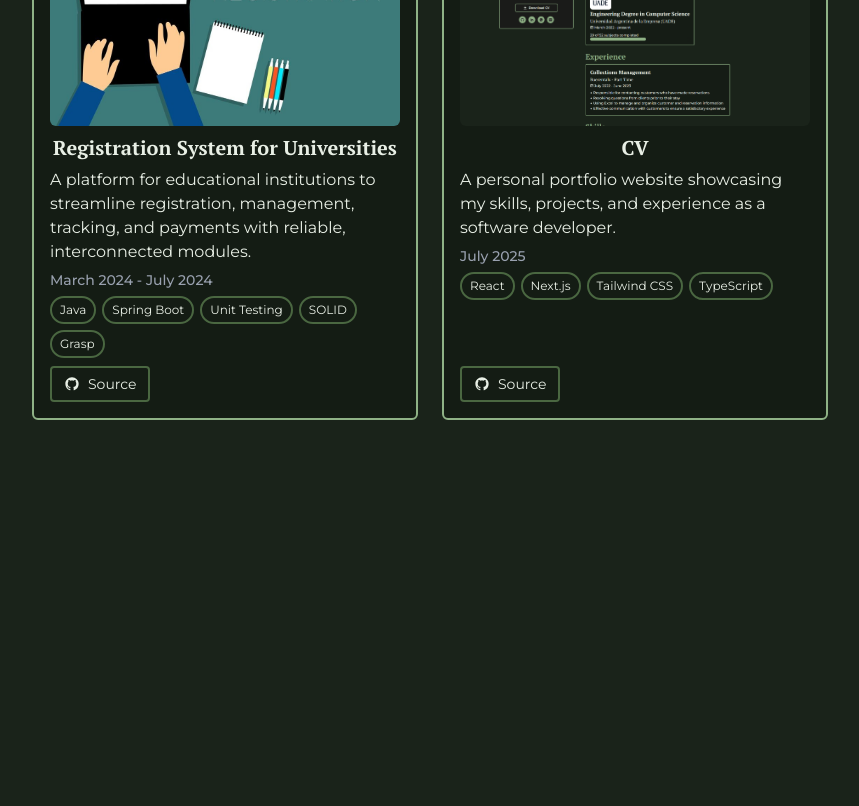
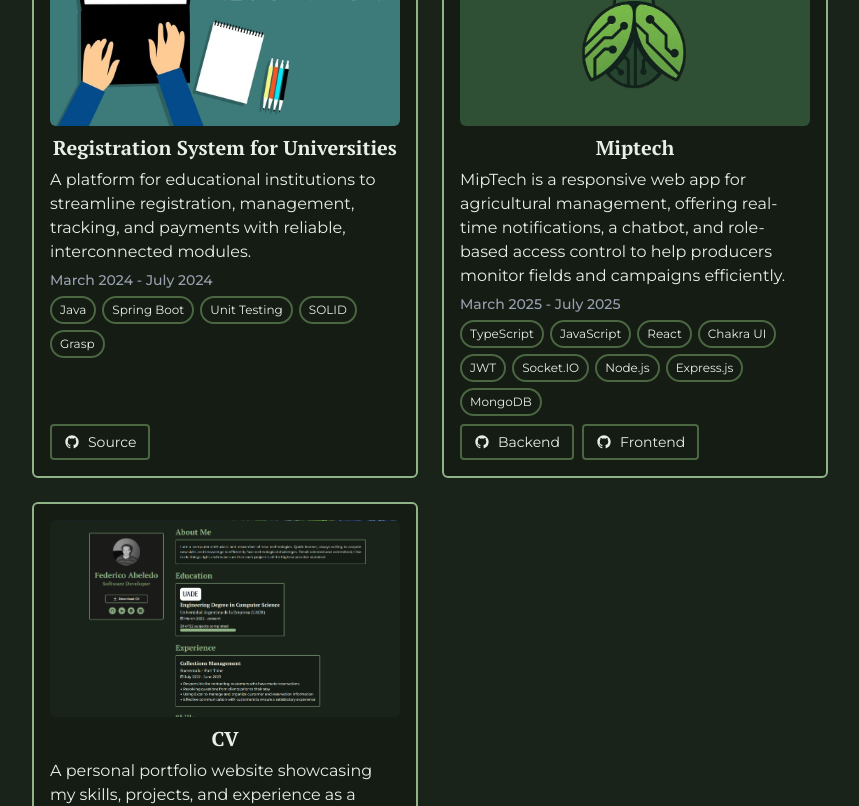
Before and after one commit to fedeabeledo/cv, a Next.js app: page / in a window 1280 px wide. Shown: the part 2980-3786 px from the top of the page, without its empty margins (400-1259 px from the left). Before the commit the page ends 3452 px from the top, so only its background shows below. Built offline with nearby package versions, Linux system fonts and the light colour scheme.

Commit message:
add new project + update cv

```diff
--- a/src/components/Projects/Projects.tsx
+++ b/src/components/Projects/Projects.tsx
@@ -4,6 +4,7 @@ import TRILATERATION from "@/assets/projects/trilateration.jpg";
 import PATITAS_PELUDAS from "@/assets/projects/patitas_peludas.png";
 import REGISTRATION_SYSTEM from "@/assets/projects/registration_system.jpg";
 import PORTFOLIO from "@/assets/projects/portfolio.png";
+import MIPTECH from "@/assets/projects/miptech.png";
 
 const projects = [
     {
@@ -53,6 +54,35 @@ const projects = [
         ],
     },
     {
+        image: MIPTECH,
+        title: "Miptech",
+        description:
+            "MipTech is a responsive web app for agricultural management, offering real-time notifications, a chatbot, and role-based access control to help producers monitor fields and campaigns efficiently.",
+        skills: [
+            "TypeScript",
+            "JavaScript",
+            "React",
+            "Chakra UI",
+            "JWT",
+            "Socket.IO",
+            "Node.js",
+            "Express.js",
+            "MongoDB",
+        ],
+        startDate: "March 2025",
+        endDate: "July 2025",
+        repositories: [
+            {
+                url: "https://github.com/Augusto-FG/MIPTech-backend",
+                name: "Backend",
+            },
+            {
+                url: "https://github.com/rrrrho/miptech-frontend",
+                name: "Frontend",
+            },
+        ],
+    },
+    {
         image: PORTFOLIO,
         title: "CV",
         description:
@@ -60,7 +90,7 @@ const projects = [
         skills: ["React", "Next.js", "Tailwind CSS", "TypeScript"],
         startDate: "July 2025",
         repositories: [
-            { url: "https://github.com/fedeabeledo/portfolio", name: "Source" },
+            { url: "https://github.com/fedeabeledo/cv", name: "Source" },
         ],
     },
 ];
```
Also changed, not shown: src/assets/projects/miptech.png (added), 1 other file (tests, documents, lock files or other folders).
